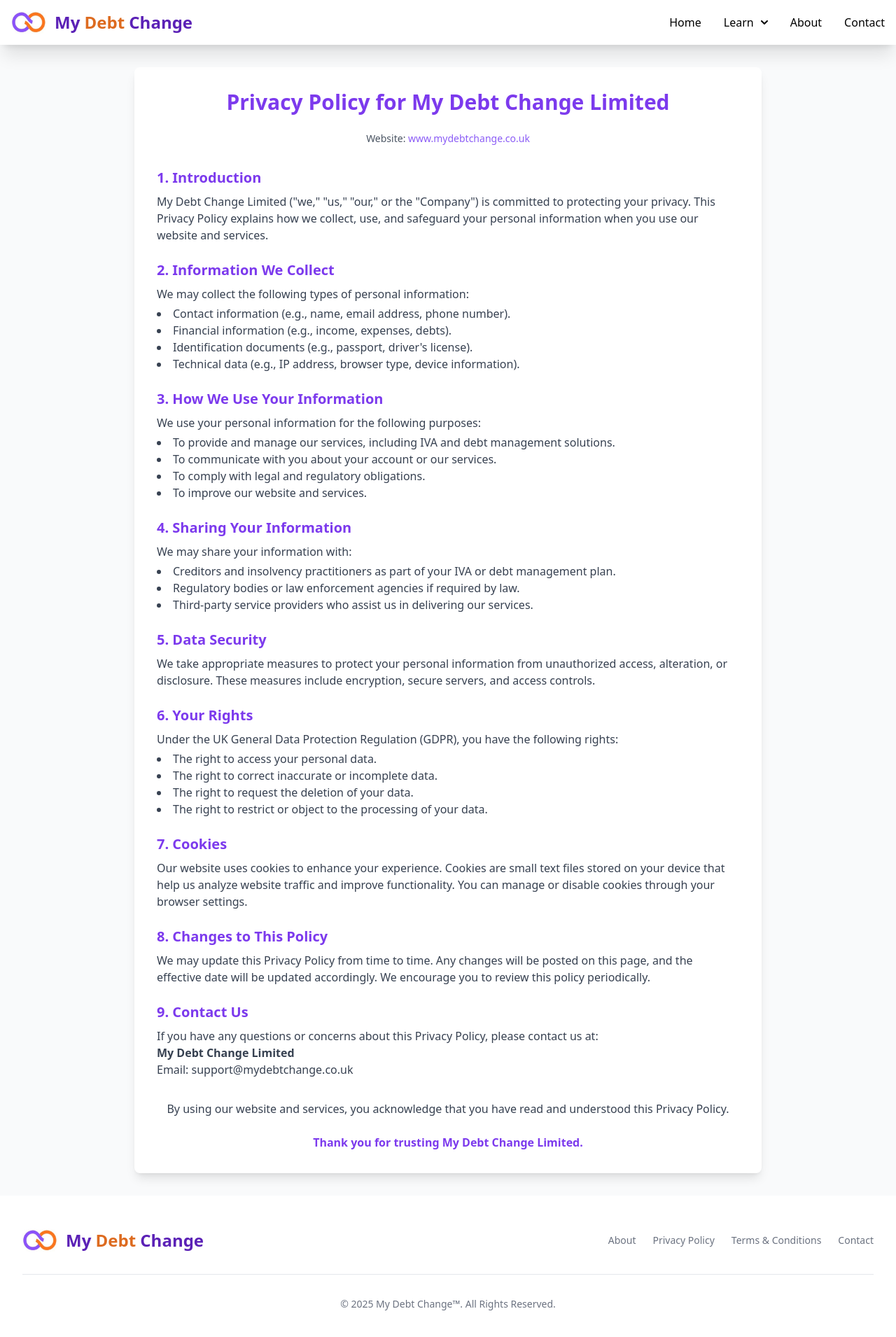
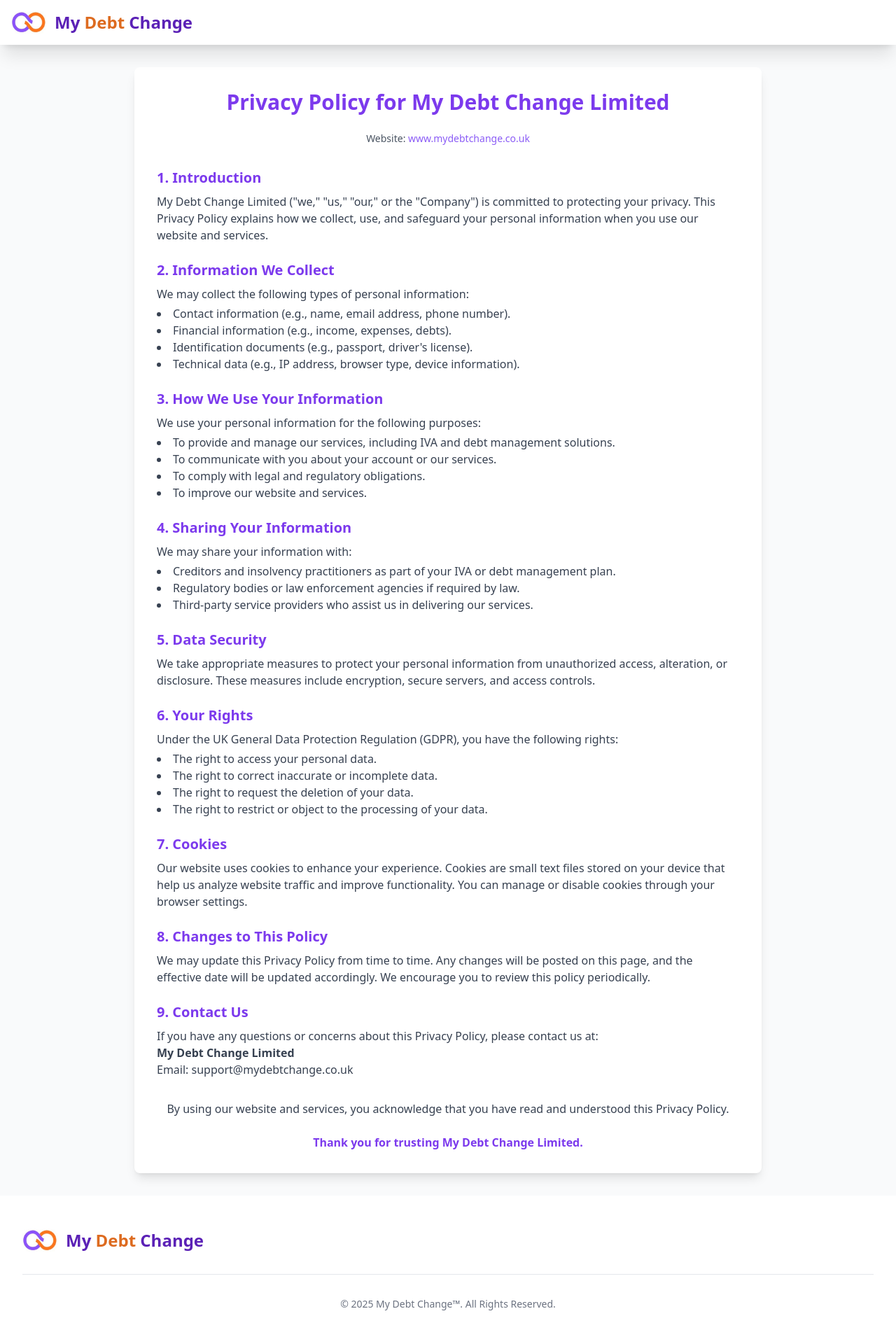
Before and after one commit to shivam-vishvakarma/my-debt-change-client, a Next.js app: page /privacy-policy in a window 1280 px wide. Shown: the top 1910 px of the page at 70% size. Built offline with nearby package versions, Linux system fonts and the light colour scheme.

Commit message:
removed other pages

```diff
--- a/src/app/(allroutes)/page.tsx
+++ b/src/app/(allroutes)/page.tsx
@@ -44,14 +44,14 @@ export default function Home() {
             {/* End of Button Section */}
           </div>
           {/*   Image Section     */}
-          <div className="lg:inset-y-0 lg:right-0 lg:w-1/2 my-4">
-            <Image
+          <div className="lg:inset-y-0 lg:right-0 lg:w-1/2 my-4 bg-gradient-to-r from-purple-700 to-purple-500 rounded-lg p-4 animate-pulse">
+            {/* <Image
               className="rounded-lg"
               width={500}
               height={500}
               src="https://images.unsplash.com/photo-1551434678-e076c223a692?ixlib=rb-1.2.1&ixid=eyJhcHBfaWQiOjEyMDd9&auto=format&fit=crop&w=2850&q=80"
               alt=""
-            />
+            /> */}
           </div>
           {/*   End of Image Section     */}
         </div>
@@ -78,7 +78,7 @@ export default function Home() {
           </div>
           <div className="flex flex-col md:flex-row">
             {/* can help image */}
-            <div className="mr-0 md:mr-8 mb-6 md:mb-0">
+            {/* <div className="mr-0 md:mr-8 mb-6 md:mb-0">
               <Image
                 className="w-1/2 md:w-full mx-auto"
                 width={400}
@@ -86,7 +86,7 @@ export default function Home() {
                 src="/calling women.jpg"
                 alt="Can Help"
               />
-            </div>
+            </div> */}
             {/* end can help image */}
             <div className="flex-1 flex flex-col sm:flex-row flex-wrap -mb-4 -mx-2">
               <div className="w-full sm:w-1/2 mb-4 px-2 ">
@@ -144,7 +144,7 @@ export default function Home() {
         </div>
       </section>
       <LeadForm />
-      <section className="bg-center bg-no-repeat bg-[url('https://flowbite.s3.amazonaws.com/docs/jumbotron/conference.jpg')] bg-gray-700 bg-blend-overlay">
+      <section className="bg-center bg-no-repeat bg-gray-700 bg-blend-overlay">
         <div className="px-4 mx-auto max-w-screen-xl text-center py-24 lg:py-56">
           <h1 className="mb-4 text-4xl font-extrabold tracking-tight leading-none text-white md:text-5xl lg:text-6xl">
             We invest in the world&apos;s potential
--- a/src/component/Footer.tsx
+++ b/src/component/Footer.tsx
@@ -22,7 +22,7 @@ export default function Footer() {
               My <span className="text-orange-500">Debt</span> Change
             </span>
           </Link>
-          <ul className="flex flex-wrap items-center mb-6 text-sm font-medium text-gray-500 sm:mb-0">
+          {/* <ul className="flex flex-wrap items-center mb-6 text-sm font-medium text-gray-500 sm:mb-0">
             <li>
               <Link href="/about" className="hover:underline me-4 md:me-6">
                 About
@@ -49,7 +49,7 @@ export default function Footer() {
                 Contact
               </Link>
             </li>
-          </ul>
+          </ul> */}
         </div>
         <hr className="my-6 border-gray-200 sm:mx-auto lg:my-8" />
         <span className="block text-sm text-gray-500 sm:text-center">
--- a/src/component/Header.tsx
+++ b/src/component/Header.tsx
@@ -44,7 +44,7 @@ export default function Header() {
             />
           </svg>
         </button>
-        <div className="hidden w-full md:block md:w-auto" id="navbar-dropdown">
+        {/* <div className="hidden w-full md:block md:w-auto" id="navbar-dropdown">
           <ul className="flex flex-col font-medium p-4 md:p-0 mt-4 border border-gray-100 rounded-lg bg-gray-50 md:space-x-8 rtl:space-x-reverse md:flex-row md:mt-0 md:border-0 md:bg-white">
             <li>
               <Link
@@ -78,7 +78,6 @@ export default function Header() {
                   />
                 </svg>
               </button>
-              {/* Dropdown menu */}
               <div
                 id="dropdownNavbar"
                 className="z-10 hidden font-normal bg-white rounded-lg shadow-sm w-44"
@@ -139,7 +138,7 @@ export default function Header() {
               </Link>
             </li>
           </ul>
-        </div>
+        </div> */}
       </div>
     </nav>
   );
```
